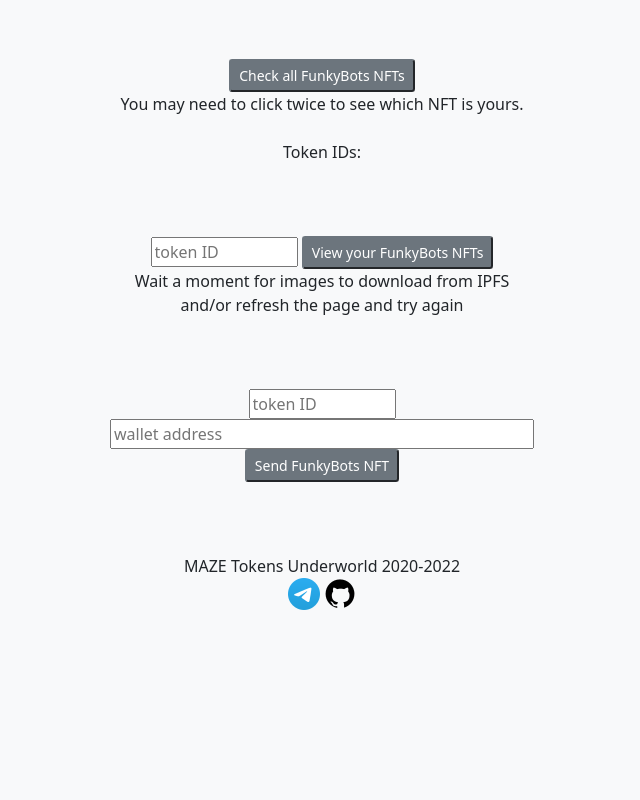
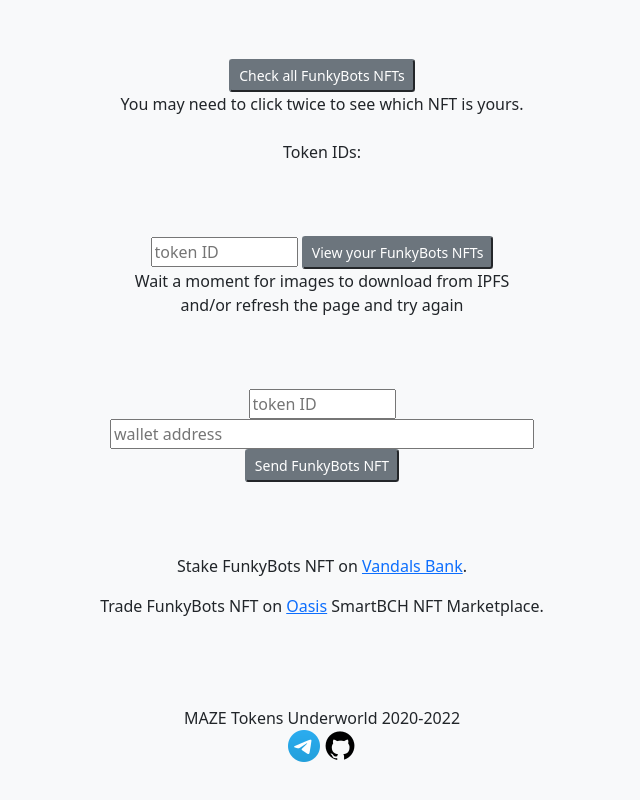
Before and after one commit to mazetoken/funkybots, a plain HTML site: page index.html in a window 1280 px wide. Shown: the part 399-1199 px from the top of the page, without its empty margins (318-958 px from the left). Before the commit the page ends 1049 px from the top, so only its background shows below. Drawn offline with nearby package versions, Linux system fonts and the light colour scheme; a script that the page names is missing.

Commit message:
Update index.html

```diff
--- a/index.html
+++ b/index.html
@@ -72,6 +72,13 @@
 
 	<br><br>
 
+	<div class="row" style="text-align:center">
+		<p>Stake FunkyBots NFT on <a href="https://mazetoken.github.io/bank/">Vandals Bank</a>.</p><br>
+		<p>Trade FunkyBots NFT on <a href="https://oasis.cash/collection/0xad2f872AF013C7275eEBC6e7a43d604bA186db6D">Oasis</a> SmartBCH NFT Marketplace.</p>
+	</div>
+
+	<br><br><br>
+
 	<p style="text-align:center">MAZE Tokens Underworld 2020-2022<br>
 	<a href="https://t.me/mazetokens"><img src="img/telegram.png" alt="Telegram" width="32" height="32"></a>
 	<a href="https://github.com/mazetoken/funkybots"><img src="img/github.png" alt="MAZE" width="32" height="32"></a></p>
```
